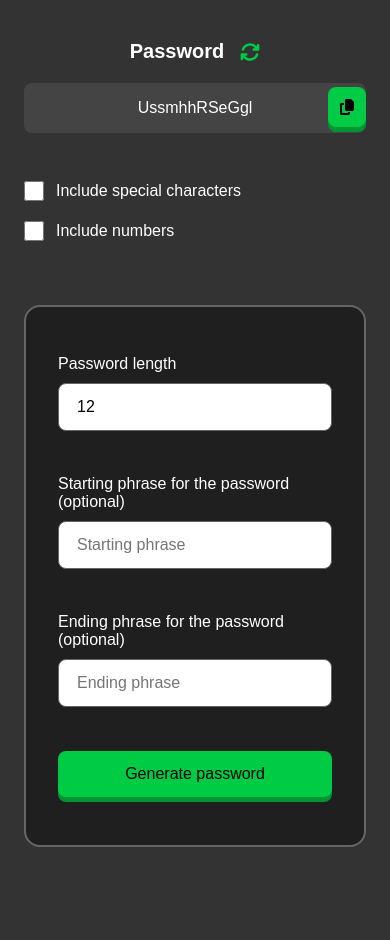
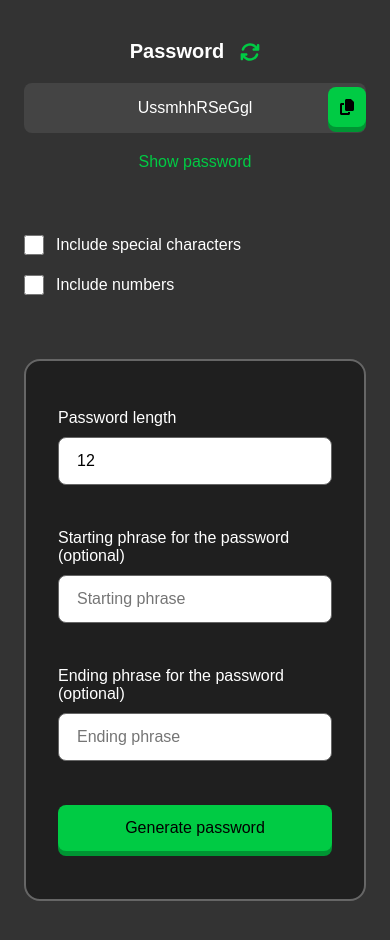
Before and after one commit to ayushknath/password-generator, a React (Vite) app: page / in a window 390 px wide. Before the commit the page ends 887 px from the top, so only its background shows below. Built offline with nearby package versions, Linux system fonts and the light colour scheme; a web font is replaced by a local one.

Commit message:
Adds markup and styling for password visibility

```diff
--- a/src/App.css
+++ b/src/App.css
@@ -181,8 +181,18 @@ body {
   box-shadow: none;
 }
 
+.pwd-visibility {
+  margin-top: 1.5rem;
+  text-align: right;
+  color: var(--accent-green);
+}
+
+.pwd-visibility:hover {
+  cursor: pointer;
+}
+
 .pwd-customisation {
-  margin-block-start: 5rem;
+  margin-top: 5rem;
   display: flex;
   flex-direction: column;
   gap: 1.25rem;
@@ -218,7 +228,7 @@ body {
   }
 
   .pwd-customisation {
-    margin-block-start: 3rem;
+    margin-top: 4rem;
   }
 }
 
@@ -226,4 +236,9 @@ body {
   #root > section:nth-child(2) {
     width: 100%;
   }
+
+  .pwd-visibility {
+    margin-top: 1.25rem;
+    text-align: center;
+  }
 }
--- a/src/App.jsx
+++ b/src/App.jsx
@@ -153,6 +153,7 @@ const App = () => {
       </section>
 
       <section>
+        <div className="output-container">
           <div className="output-box">
             <span>
               <b>Password</b>
@@ -168,6 +169,9 @@ const App = () => {
               className="pwd-copy"
               onClick={copyPwd}
             />
+          </div>
+
+          <p className="pwd-visibility">Show password</p>
         </div>
 
         <div className="pwd-customisation">
```
Lines whose indentation alone changed are shown as unchanged.
